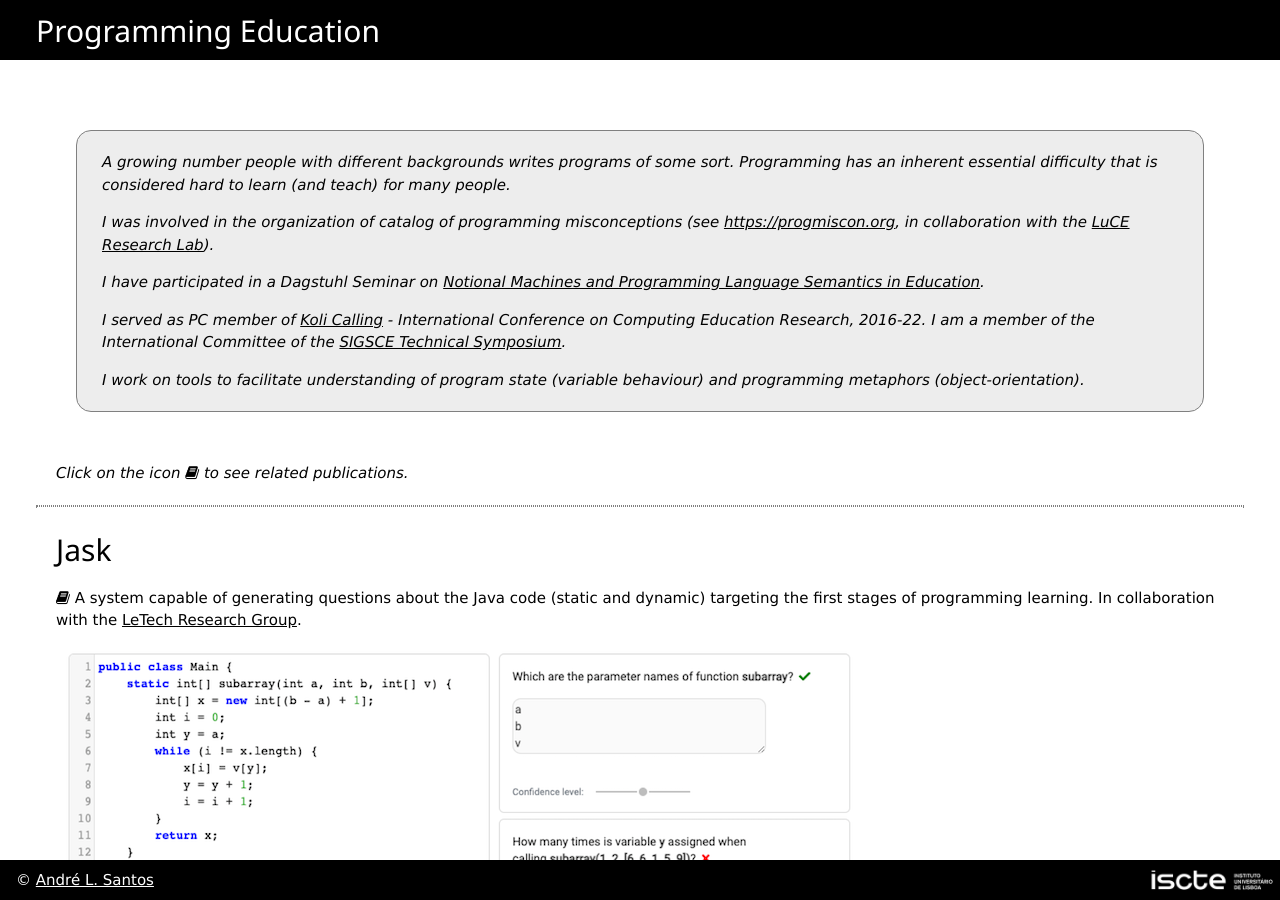
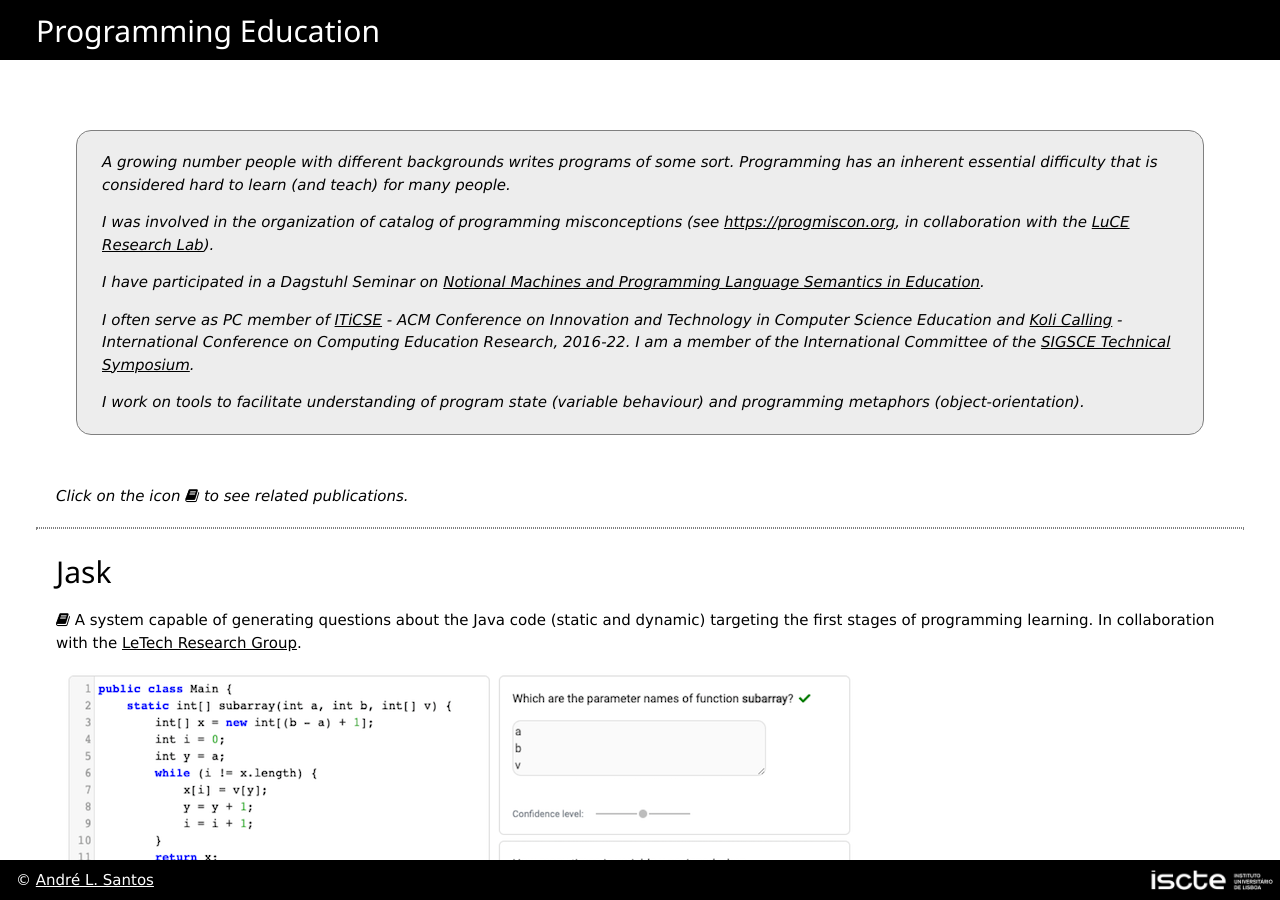
Before and after one commit to andre-santos-pt/andre-santos-pt.github.io, a Jekyll site: the page built from programmingeducation.md, in a window 1280 px wide and 900 px high. Built offline with Jekyll 4.4.1, drawn with Linux system fonts in a browser that asks for light colours.

Commit message:
Update programmingeducation.md
added ITiCSE

```diff
--- a/programmingeducation.md
+++ b/programmingeducation.md
@@ -8,7 +8,7 @@ layout: single
 >
 > I have participated in a Dagstuhl Seminar on [Notional Machines and Programming Language Semantics in Education](http://www.dagstuhl.de/19281){:target="_blank"}.
 >
-> I served as PC member of [Koli Calling](https://www.kolicalling.fi){:target="_blank"} - International Conference on Computing Education Research, 2016-22.
+> I often serve as PC member of [ITiCSE](https://iticse.acm.org) - ACM Conference on Innovation and Technology in Computer Science Education and [Koli Calling](https://www.kolicalling.fi){:target="_blank"} - International Conference on Computing Education Research, 2016-22.
 > I am a member of the International Committee of the [SIGSCE Technical Symposium](https://sigcse2023.sigcse.org).
 >
 > I work on tools to facilitate understanding of program state (variable behaviour) and programming metaphors (object-orientation).
```
